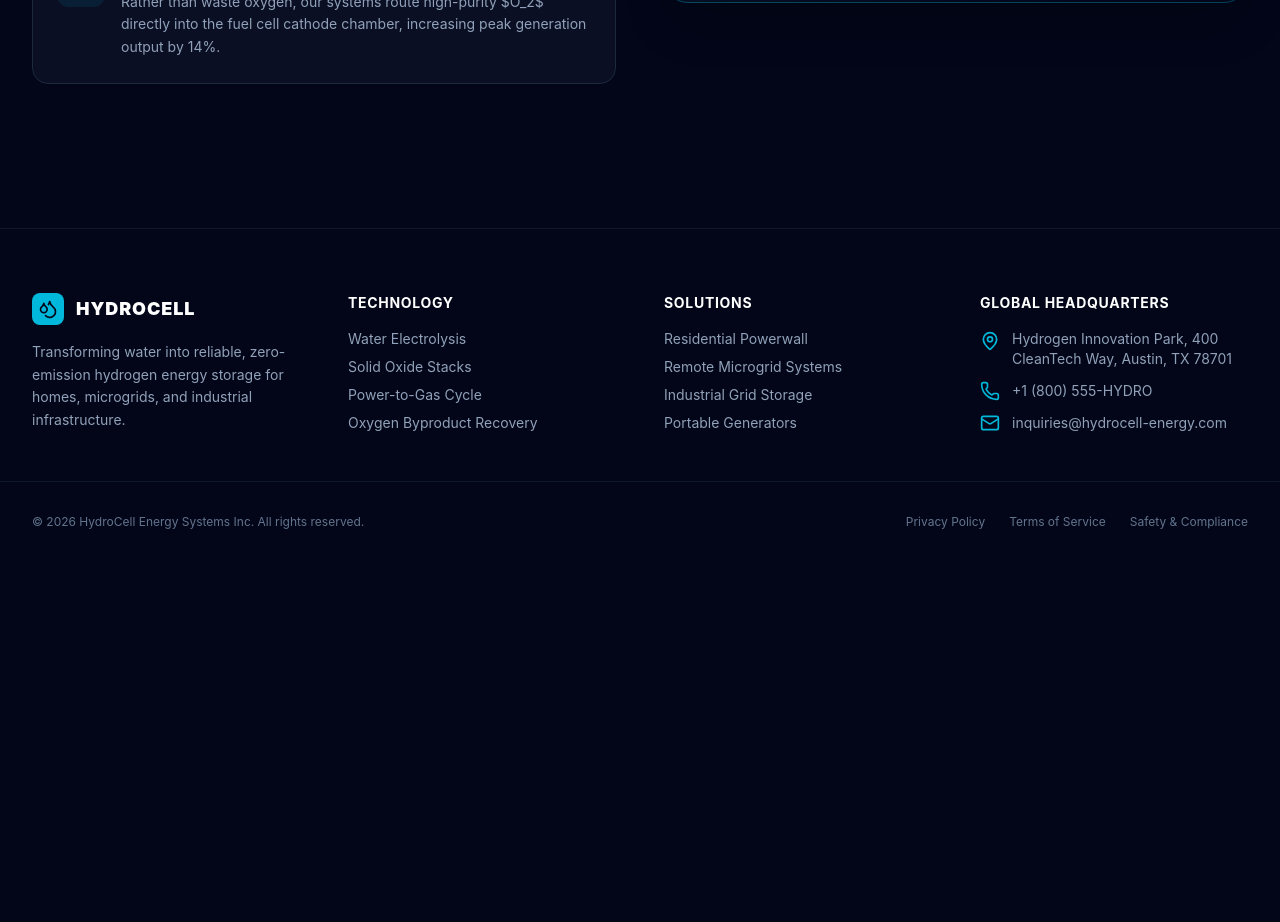
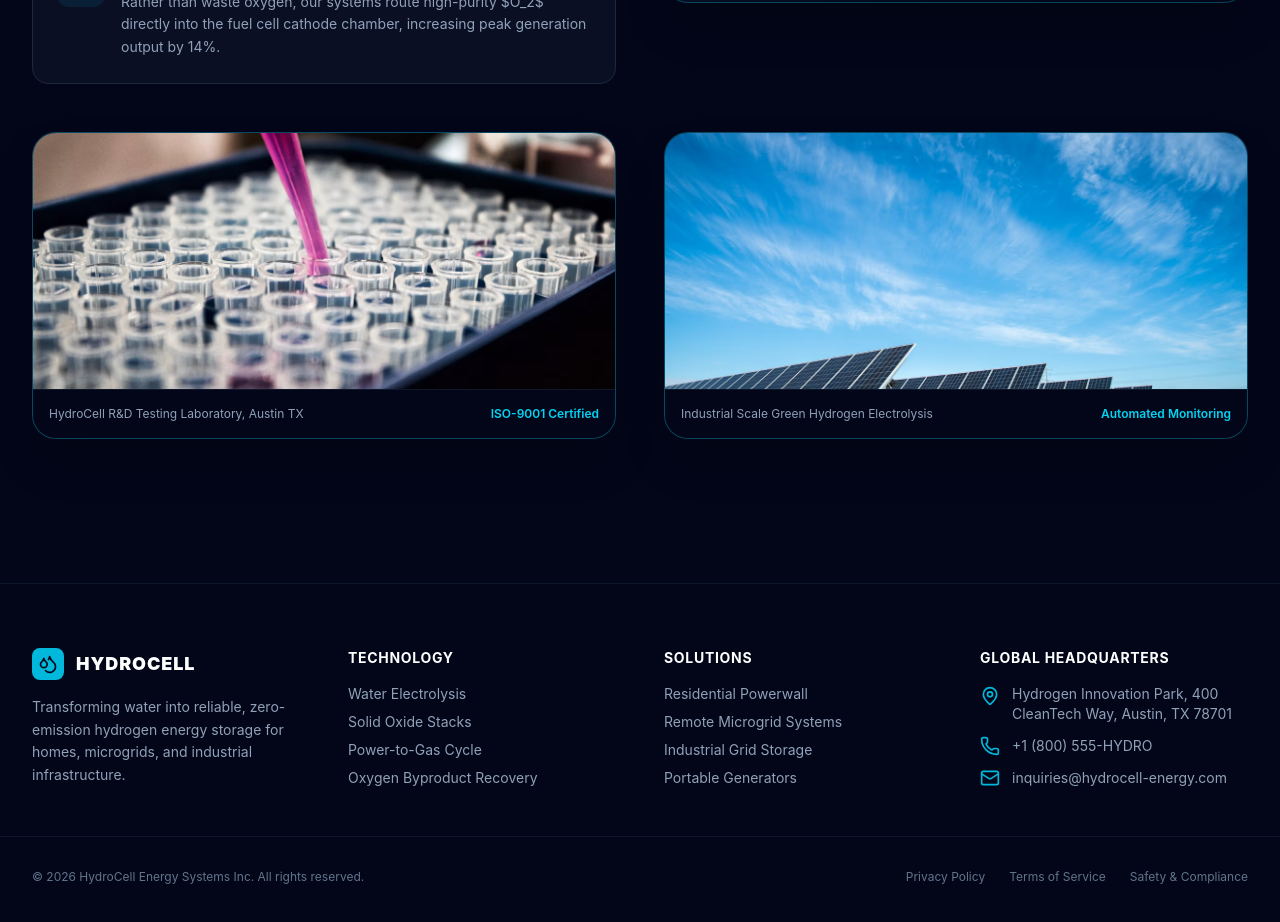
Before and after one commit to sstewart78/hydrocell-energy, a Next.js app: page /technology in a window 1280 px wide. Shown: the part 780-1702 px from the top of the page. Before the commit the page ends 1358 px from the top, so only its background shows below. Built offline with nearby package versions, Linux system fonts and the light colour scheme.

Commit message:
Image section for Technology component

```diff
--- a/app/ui/technology.tsx
+++ b/app/ui/technology.tsx
@@ -3,6 +3,7 @@ import {
   Droplets,
 	ShieldCheck
  } from 'lucide-react'
+ import Image from 'next/image';
 
 export default function Technology() {
   return (
@@ -100,6 +101,38 @@ export default function Technology() {
             </div>
           </div>
         </div>
+
+        <div className="space-y-6">
+          <div className="rounded-3xl overflow-hidden border border-cyan-500/30 shadow-2xl bg-slate-900">
+            <Image
+              src="/HydroCell_R_D_Testing.avif"
+              alt="Engineers at HydroCell Innovation Lab"
+              className="w-full h-64 object-cover"
+              width={1200}
+              height={800}
+            />
+            <div className="p-4 bg-slate-950 border-t border-slate-900 text-xs text-slate-400 flex items-center justify-between">
+              <span>HydroCell R&D Testing Laboratory, Austin TX</span>
+              <span className="text-cyan-400 font-semibold">ISO-9001 Certified</span>
+            </div>
+          </div>
+        </div>
+        <div className="space-y-6">
+          <div className="rounded-3xl overflow-hidden border border-cyan-500/30 shadow-2xl bg-slate-900">
+            <Image
+              src="/industrial_scale_green_hydrogen.avif"
+              alt="HydroCell Industrial Electrolysis Facility"
+              className="w-full h-64 object-cover"
+              width={1200}
+              height={800}
+            />
+            <div className="p-4 bg-slate-950 border-t border-slate-900 text-xs text-slate-400 flex items-center justify-between">
+              <span>Industrial Scale Green Hydrogen Electrolysis</span>
+              <span className="text-cyan-400 font-semibold">Automated Monitoring</span>
+            </div>
+          </div>
+        </div>
+
       </div>
     </div>
   );
```
Also changed, not shown: public/HydroCell_R_D_Testing.avif (added), public/industrial_scale_green_hydrogen.avif (added).
